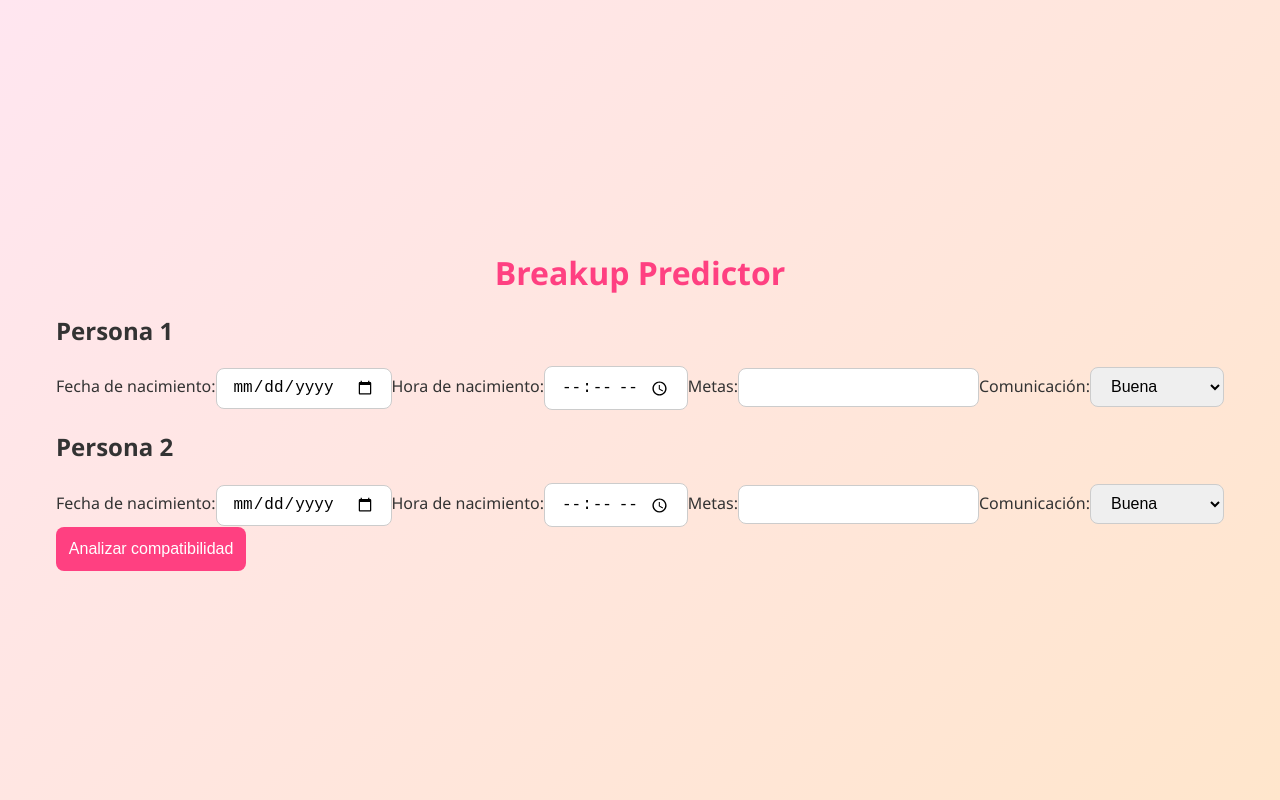
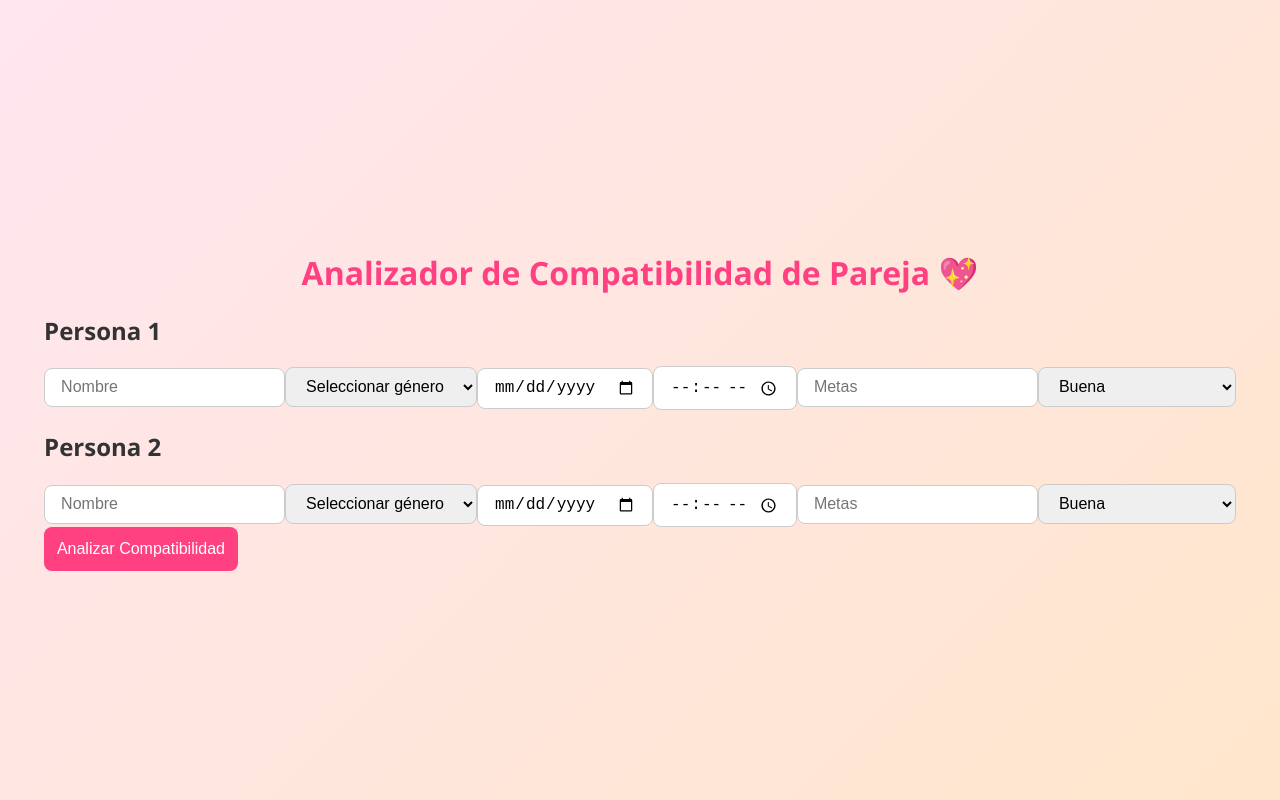
Before and after one commit to paradoj4/-BreakupPredictor, a React (Vite) app: page / in a window 1280 px wide. Built offline with nearby package versions, Linux system fonts and the light colour scheme.

Commit message:
Actualizo App.jsx con género y comunicación

```diff
--- a/src/App.jsx
+++ b/src/App.jsx
@@ -1,129 +1,170 @@
-import React, { useState } from 'react';
-import './App.css';
-
-const zodiacSigns = [
-  { sign: 'Aries', start: '03-21', end: '04-19' },
-  { sign: 'Taurus', start: '04-20', end: '05-20' },
-  { sign: 'Gemini', start: '05-21', end: '06-20' },
-  { sign: 'Cancer', start: '06-21', end: '07-22' },
-  { sign: 'Leo', start: '07-23', end: '08-22' },
-  { sign: 'Virgo', start: '08-23', end: '09-22' },
-  { sign: 'Libra', start: '09-23', end: '10-22' },
-  { sign: 'Scorpio', start: '10-23', end: '11-21' },
-  { sign: 'Sagittarius', start: '11-22', end: '12-21' },
-  { sign: 'Capricorn', start: '12-22', end: '01-19' },
-  { sign: 'Aquarius', start: '01-20', end: '02-18' },
-  { sign: 'Pisces', start: '02-19', end: '03-20' }
-];
-
-function getZodiacSign(date) {
-  const d = new Date(date);
-  const month = (d.getMonth() + 1).toString().padStart(2, '0');
-  const day = d.getDate().toString().padStart(2, '0');
-  const formattedDate = `${month}-${day}`;
-
-  for (const z of zodiacSigns) {
-    if (
-      (z.start <= formattedDate && formattedDate <= z.end) ||
-      (z.start > z.end && (formattedDate >= z.start || formattedDate <= z.end))
-    ) {
-      return z.sign;
-    }
-  }
-  return '';
-}
+// src/App.jsx
+import React, { useState } from "react";
+import "./App.css";
 
 function App() {
   const [formData, setFormData] = useState({
-    person1: { birthdate: '', birthtime: '', goals: '', communication: 'Buena' },
-    person2: { birthdate: '', birthtime: '', goals: '', communication: 'Buena' }
+    persona1: {
+      nombre: "",
+      genero: "",
+      fechaNacimiento: "",
+      horaNacimiento: "",
+      metas: "",
+      comunicacion: "Buena",
+    },
+    persona2: {
+      nombre: "",
+      genero: "",
+      fechaNacimiento: "",
+      horaNacimiento: "",
+      metas: "",
+      comunicacion: "Buena",
+    },
   });
-  const [result, setResult] = useState(null);
 
-  const handleChange = (e, person) => {
+  const [resultado, setResultado] = useState("");
+
+  const handleChange = (e, persona) => {
     const { name, value } = e.target;
-    setFormData(prev => ({
+    setFormData((prev) => ({
       ...prev,
-      [person]: {
-        ...prev[person],
-        [name]: value
-      }
+      [persona]: {
+        ...prev[persona],
+        [name]: value,
+      },
     }));
   };
 
-  const calculateCompatibility = () => {
-    const { person1, person2 } = formData;
+  const calcularCompatibilidad = () => {
+    const p1 = formData.persona1;
+    const p2 = formData.persona2;
 
-    const sign1 = getZodiacSign(person1.birthdate);
-    const sign2 = getZodiacSign(person2.birthdate);
+    let puntaje = 0;
 
-    const scoreMap = {
-      'Muy buena': 25,
-      'Buena': 20,
-      'Poca': 10,
-      'Nula': 0
+    // Comunicación
+    const puntosComunicacion = {
+      "Nula": 0,
+      "Poca": 1,
+      "Buena": 2,
+      "Muy buena": 3,
+    };
+    puntaje += puntosComunicacion[p1.comunicacion];
+    puntaje += puntosComunicacion[p2.comunicacion];
+
+    // Metas similares
+    if (p1.metas.trim().toLowerCase() === p2.metas.trim().toLowerCase()) {
+      puntaje += 2;
+    }
+
+    // Signos zodiacales (básico)
+    const signosCompatibles = [
+      ["Aries", "Leo", "Sagitario"],
+      ["Tauro", "Virgo", "Capricornio"],
+      ["Géminis", "Libra", "Acuario"],
+      ["Cáncer", "Escorpio", "Piscis"],
+    ];
+
+    const obtenerSigno = (fecha) => {
+      const [anio, mes, dia] = fecha.split("-").map(Number);
+      if ((mes === 3 && dia >= 21) || (mes === 4 && dia <= 19)) return "Aries";
+      if ((mes === 4 && dia >= 20) || (mes === 5 && dia <= 20)) return "Tauro";
+      if ((mes === 5 && dia >= 21) || (mes === 6 && dia <= 20)) return "Géminis";
+      if ((mes === 6 && dia >= 21) || (mes === 7 && dia <= 22)) return "Cáncer";
+      if ((mes === 7 && dia >= 23) || (mes === 8 && dia <= 22)) return "Leo";
+      if ((mes === 8 && dia >= 23) || (mes === 9 && dia <= 22)) return "Virgo";
+      if ((mes === 9 && dia >= 23) || (mes === 10 && dia <= 22)) return "Libra";
+      if ((mes === 10 && dia >= 23) || (mes === 11 && dia <= 21)) return "Escorpio";
+      if ((mes === 11 && dia >= 22) || (mes === 12 && dia <= 21)) return "Sagitario";
+      if ((mes === 12 && dia >= 22) || (mes === 1 && dia <= 19)) return "Capricornio";
+      if ((mes === 1 && dia >= 20) || (mes === 2 && dia <= 18)) return "Acuario";
+      if ((mes === 2 && dia >= 19) || (mes === 3 && dia <= 20)) return "Piscis";
+      return "Desconocido";
     };
 
-    let score = 50;
+    const signo1 = obtenerSigno(p1.fechaNacimiento);
+    const signo2 = obtenerSigno(p2.fechaNacimiento);
 
-    if (sign1 === sign2) score += 10;
-    else score += 5;
+    const signosCompatiblesEntreSi = signosCompatibles.find(
+      (grupo) => grupo.includes(signo1) && grupo.includes(signo2)
+    );
+    if (signosCompatiblesEntreSi) {
+      puntaje += 3;
+    }
 
-    if (person1.goals === person2.goals) score += 15;
-    else score += 5;
+    // Compatibilidad de género puede ajustarse a tu lógica
 
-    score += scoreMap[person1.communication] || 0;
-    score += scoreMap[person2.communication] || 0;
+    const porcentaje = Math.min(Math.round((puntaje / 10) * 100), 100);
+    let mensaje = `La compatibilidad entre ${p1.nombre} y ${p2.nombre} es del ${porcentaje}%.`;
 
-    const percentage = Math.min(100, Math.round(score));
-    let message = '';
+    if (porcentaje >= 80) {
+      mensaje += " ¡Tienen una conexión muy fuerte!";
+    } else if (porcentaje >= 60) {
+      mensaje += " Hay buena base para una relación.";
+    } else {
+      mensaje += " Podrían necesitar trabajar más en su relación.";
+    }
 
-    if (percentage > 85) message = '¡Pareja muy compatible!';
-    else if (percentage > 60) message = 'Tienen buena compatibilidad con margen para mejorar.';
-    else if (percentage > 40) message = 'Compatibilidad media. Trabajen en sus diferencias.';
-    else message = 'Poca compatibilidad. Requiere mucho trabajo en la relación.';
-
-    setResult({ sign1, sign2, percentage, message });
+    setResultado(mensaje);
   };
 
   return (
-    <div className="form-container">
-      <h1>Breakup Predictor</h1>
+    <div className="App">
+      <h1>Analizador de Compatibilidad de Pareja 💖</h1>
 
-      {["person1", "person2"].map((person, index) => (
-        <div key={person}>
-          <h2>Persona {index + 1}</h2>
-
-          <label>Fecha de nacimiento:</label>
-          <input type="date" name="birthdate" value={formData[person].birthdate} onChange={(e) => handleChange(e, person)} />
-
-          <label>Hora de nacimiento:</label>
-          <input type="time" name="birthtime" value={formData[person].birthtime} onChange={(e) => handleChange(e, person)} />
-
-          <label>Metas:</label>
-          <input type="text" name="goals" value={formData[person].goals} onChange={(e) => handleChange(e, person)} />
-
-          <label>Comunicación:</label>
-          <select name="communication" value={formData[person].communication} onChange={(e) => handleChange(e, person)}>
+      {[1, 2].map((num) => (
+        <div key={num} className="persona">
+          <h2>Persona {num}</h2>
+          <input
+            type="text"
+            name="nombre"
+            placeholder="Nombre"
+            value={formData[`persona${num}`].nombre}
+            onChange={(e) => handleChange(e, `persona${num}`)}
+          />
+          <select
+            name="genero"
+            value={formData[`persona${num}`].genero}
+            onChange={(e) => handleChange(e, `persona${num}`)}
+          >
+            <option value="">Seleccionar género</option>
+            <option value="Masculino">Masculino</option>
+            <option value="Femenino">Femenino</option>
+          </select>
+          <input
+            type="date"
+            name="fechaNacimiento"
+            value={formData[`persona${num}`].fechaNacimiento}
+            onChange={(e) => handleChange(e, `persona${num}`)}
+          />
+          <input
+            type="time"
+            name="horaNacimiento"
+            value={formData[`persona${num}`].horaNacimiento}
+            onChange={(e) => handleChange(e, `persona${num}`)}
+          />
+          <input
+            type="text"
+            name="metas"
+            placeholder="Metas"
+            value={formData[`persona${num}`].metas}
+            onChange={(e) => handleChange(e, `persona${num}`)}
+          />
+          <select
+            name="comunicacion"
+            value={formData[`persona${num}`].comunicacion}
+            onChange={(e) => handleChange(e, `persona${num}`)}
+          >
+            <option value="Nula">Comunicación: Nula</option>
+            <option value="Poca">Poca</option>
+            <option value="Buena">Buena</option>
             <option value="Muy buena">Muy buena</option>
-            <option value="Buena">Buena</option>
-            <option value="Poca">Poca</option>
-            <option value="Nula">Nula</option>
           </select>
         </div>
       ))}
 
-      <button onClick={calculateCompatibility}>Analizar compatibilidad</button>
+      <button onClick={calcularCompatibilidad}>Analizar Compatibilidad</button>
 
-      {result && (
-        <div className="result">
-          <h2>Resultados</h2>
-          <p>Signo de la persona 1: {result.sign1}</p>
-          <p>Signo de la persona 2: {result.sign2}</p>
-          <p>Porcentaje de compatibilidad: <strong>{result.percentage}%</strong></p>
-          <p><em>{result.message}</em></p>
-        </div>
-      )}
+      {resultado && <div className="resultado">{resultado}</div>}
     </div>
   );
 }
```
